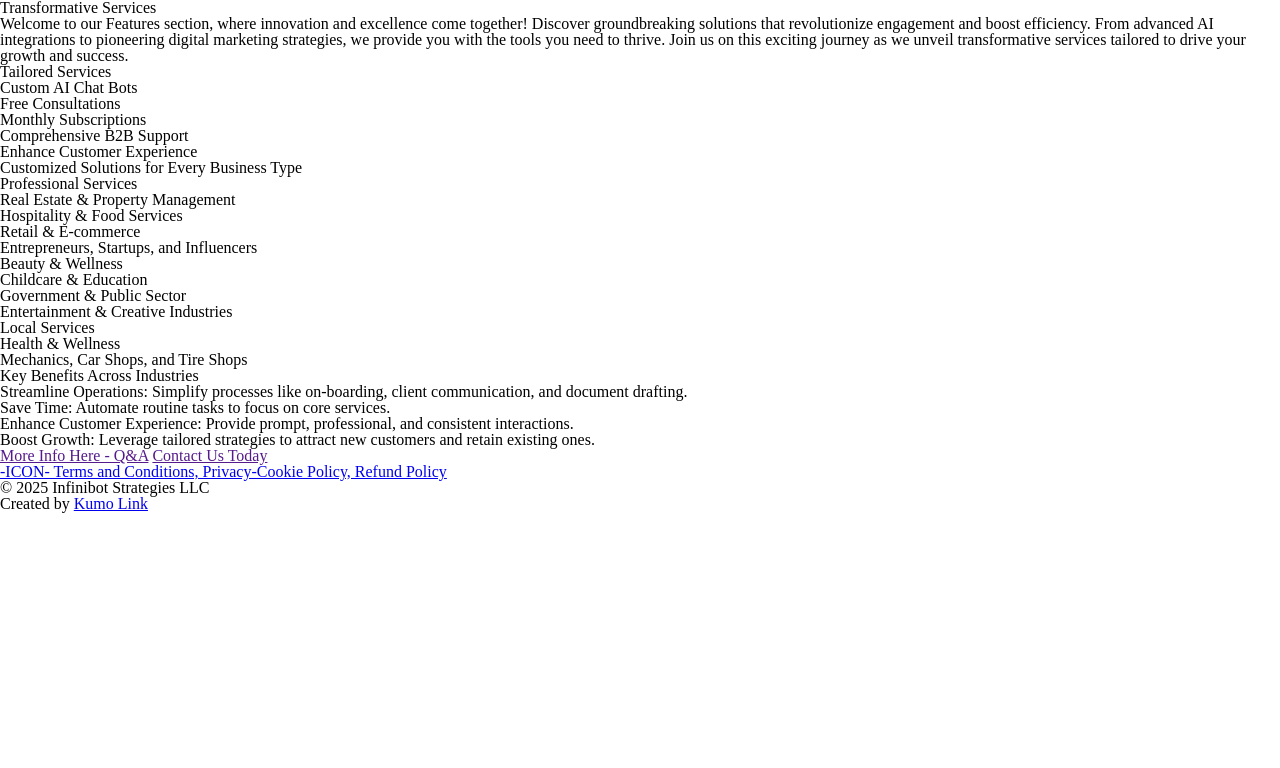
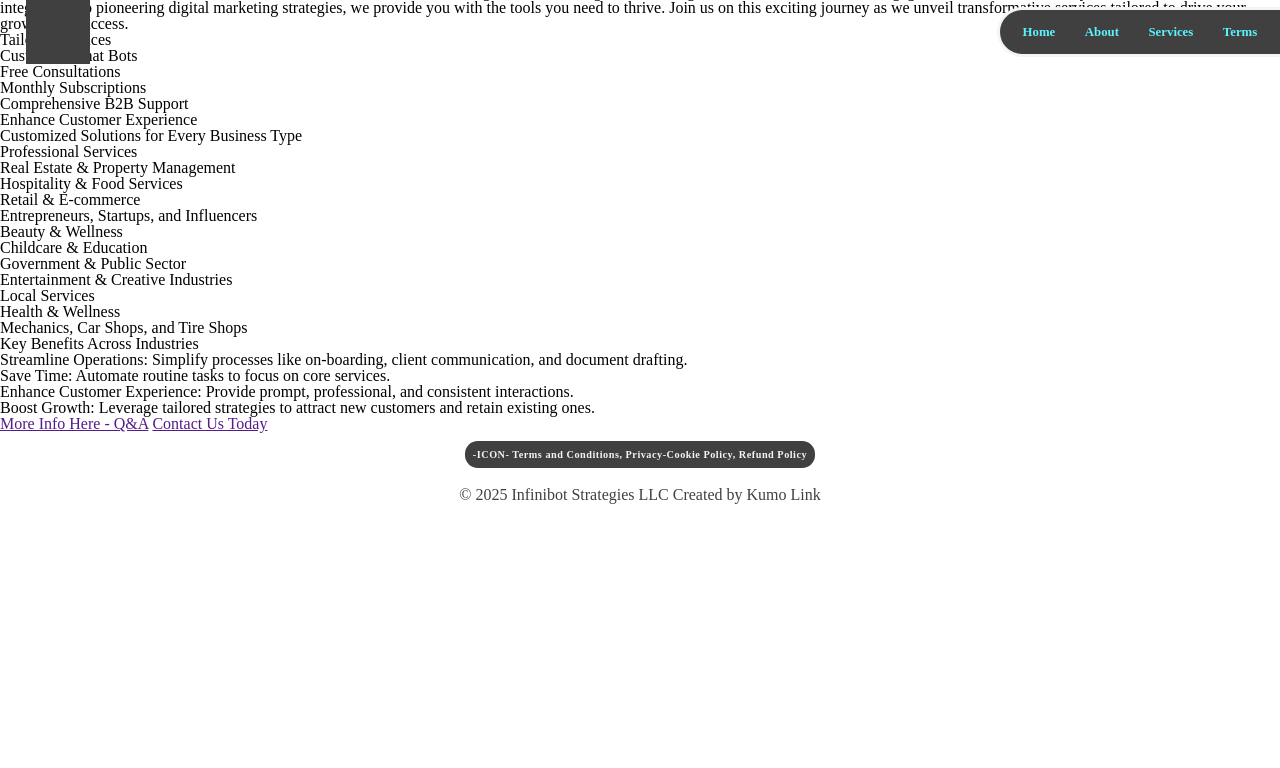
Before and after one commit to sticktyiss/infinibot, a website: page services.html in a window 1280 px wide. Shown: the part 32-800 px from the top of the page. Drawn offline with Linux system fonts and the light colour scheme; a web font is replaced by a local one.

Commit message:
created and connected initial services sass file.

```diff
--- a/services.html
+++ b/services.html
@@ -5,10 +5,11 @@
     <meta name="viewport" content="width=device-width, initial-scale=1.0" />
     <link rel="stylesheet" href="./reset.css" />
     <title>Services | Infinibot</title>
+    <link rel="stylesheet" href="./css/services.css">
   </head>
   <body>
     <header>
-      <img alt="infinibot logo" src="" />
+      <div alt="infinibot logo" src="" ></div>
       <!--TODO: Add logo source-->
       <nav>
         <a href="./index.html">Home</a>
@@ -135,8 +136,7 @@
         -ICON- Terms and Conditions, Privacy-Cookie Policy, Refund Policy
       </a>
       <div>
-        <p>&copy; 2025 Infinibot Strategies LLC</p>
-        <p>Created by <a href="bit.ly/kumoLink">Kumo Link</a></p>
+        <p>&copy; 2025 Infinibot Strategies LLC Created by <a href="bit.ly/kumoLink">Kumo Link</a></p>
       </div>
     </footer>
   </body>
```
Also changed, not shown: sass/services.scss (added, +7 -0 lines), css/services.css (added), 1 other file.
